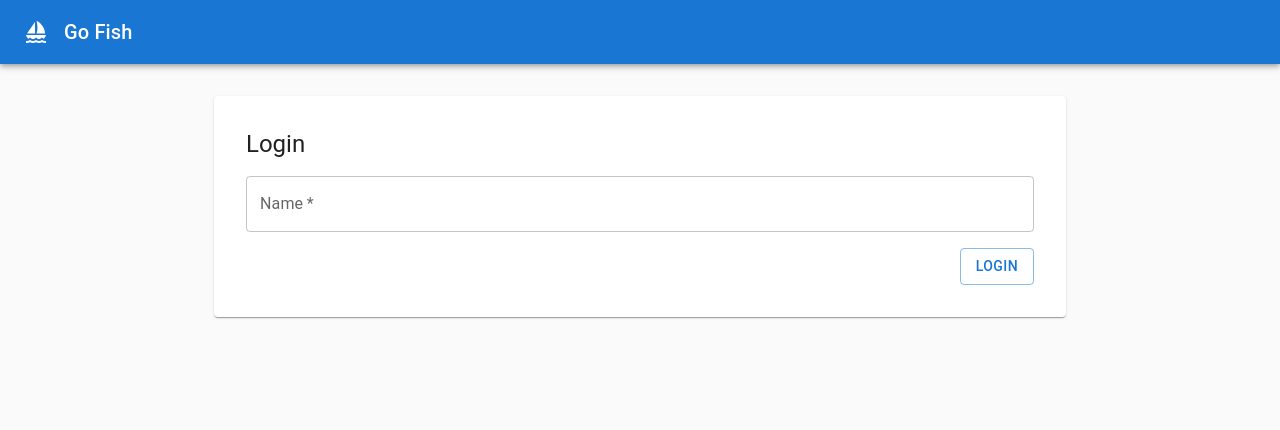
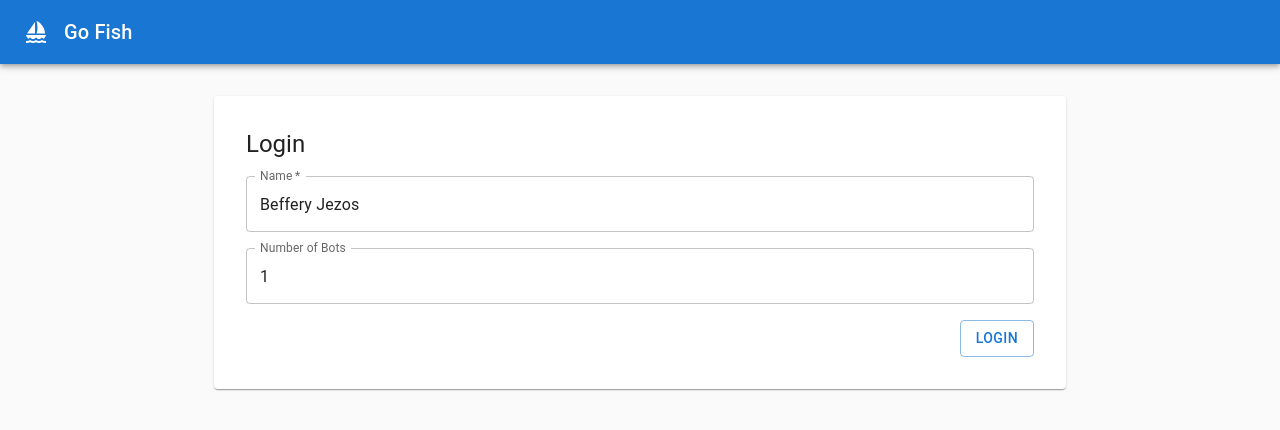
Before and after one commit to jadilorenzo/go-fish-react, a React (Create React App) app: page / in a window 1280 px wide. Both pictures are taken after a click on the button "START". Shown: the top 430 px of the page. Built offline with nearby package versions, Linux system fonts and the light colour scheme.

Commit message:
verify bot count and structure for game page

```diff
--- a/src/AppRouter.jsx
+++ b/src/AppRouter.jsx
@@ -2,6 +2,7 @@ import React, { Component } from 'react'
 import InfoPage from './components/InfoPage'
 import LoginPage from './components/LoginPage'
 import LandingPage from './components/LandingPage'
+import GamePage from './components/GamePage'
 import { StateContext } from './components/StateProvider'
 
 class AppRouter extends Component {
@@ -16,7 +17,7 @@ class AppRouter extends Component {
                 ) : (page === 'info') ? (
                     <InfoPage/>
                 ) : (page === 'game') ? (
-                    'game'
+                    <GamePage />
                 ) : null}
             </div>
         )
--- a/src/components/GamePage.jsx
+++ b/src/components/GamePage.jsx
@@ -0,0 +1,19 @@
+import { Grid } from '@mui/material'
+import React, { Component } from 'react'
+import PlayersSection from './PlayersSection'
+import StatsSection from './StatsSection'
+import HandSection from './HandSection'
+
+export default class GamePage extends Component {
+    render() {
+        return (
+            <div>
+                <Grid container spacing={2}>
+                    <Grid item xs={6}><PlayersSection/></Grid>
+                    <Grid item xs={6}><StatsSection/></Grid>
+                    <Grid item xs={12}><HandSection/></Grid>
+                </Grid>
+            </div>
+        )
+    }
+}
--- /dev/null
+++ b/src/components/HandSection.jsx
@@ -0,0 +1,9 @@
+import React, { Component } from 'react'
+
+export default class HandSection extends Component {
+    render() {
+        return (
+            <div>HandSection</div>
+        )
+    }
+}
--- a/src/components/LoginPage.jsx
+++ b/src/components/LoginPage.jsx
@@ -7,37 +7,62 @@ class LoginPage extends React.Component {
     constructor(props) {
         super(props)
         this.state = {
-            name: '',
-            error: false
+            name: 'Beffery Jezos',
+            nameError: false,
+            number: 1,
+            numbeError: false
         }
     }
 
-    onChange(event) { this.setState({ name: event.target.value }) }
+    onNameChange(event) { this.setState({ name: event.target.value }) }
+
+    onNumberChange(event) { this.setState({ number: Number(event.target.value) }) }
+
 
     onClick() {
-        if (this.state.name !== '') {
+        if (this.state.name === '') {
+            this.setState({ nameError: true })
+        } else if (this.state.number < 1 || this.state.number > 4) {
+            this.setState({ numberError: true })
+        } else {
             this.context.onLogin({ userName: this.state.name })
-        } else {
-            this.setState({ error: true })
         }
     }
 
     render() {
+        const {
+            nameError,
+            name,
+            numberError,
+            number
+        } = this.state
         return (
             <>
                 <Typography variant='h5' sx={{ mb: 2 }}>Login</Typography>
                 <FormGroup>
                     <TextField
-                        error={this.state.error}
+                        error={nameError}
                         label='Name'
                         inputProps={{
                             role: 'input'
                         }}
                         id="name"
                         required
-                        helperText={this.state.error ? 'Name required.' : ''}
-                        onChange={(e) => this.onChange(e)}
-                        value={this.state.name}
+                        helperText={nameError ? 'Name required.' : ''}
+                        onChange={(e) => this.onNameChange(e)}
+                        value={name}
+                    />
+
+                    <TextField
+                        sx={{mt: 2}}
+                        error={numberError}
+                        label='Number of Bots'
+                        inputProps={{ role: 'number-input', min: 1, max: 4 }}
+                        id="number"
+                        type='number'
+                        helperText={numberError ? 'Invalid number of bots.' : ''}
+                        onChange={(e) => this.onNumberChange(e)}
+                        value={number}
                     />
 
                     <Box sx={{ mt: 2 }}>
--- /dev/null
+++ b/src/components/PlayersSection.jsx
@@ -0,0 +1,9 @@
+import React, { Component } from 'react'
+
+export default class PlayersSection extends Component {
+    render() {
+        return (
+            <div>PlayersSection</div>
+        )
+    }
+}
--- /dev/null
+++ b/src/components/StatsSection.jsx
@@ -0,0 +1,9 @@
+import React, { Component } from 'react'
+
+export default class StatsSection extends Component {
+    render() {
+        return (
+            <div>StatsSection</div>
+        )
+    }
+}
```
Also changed, not shown: 1 other file (tests, documents, lock files or other folders).
